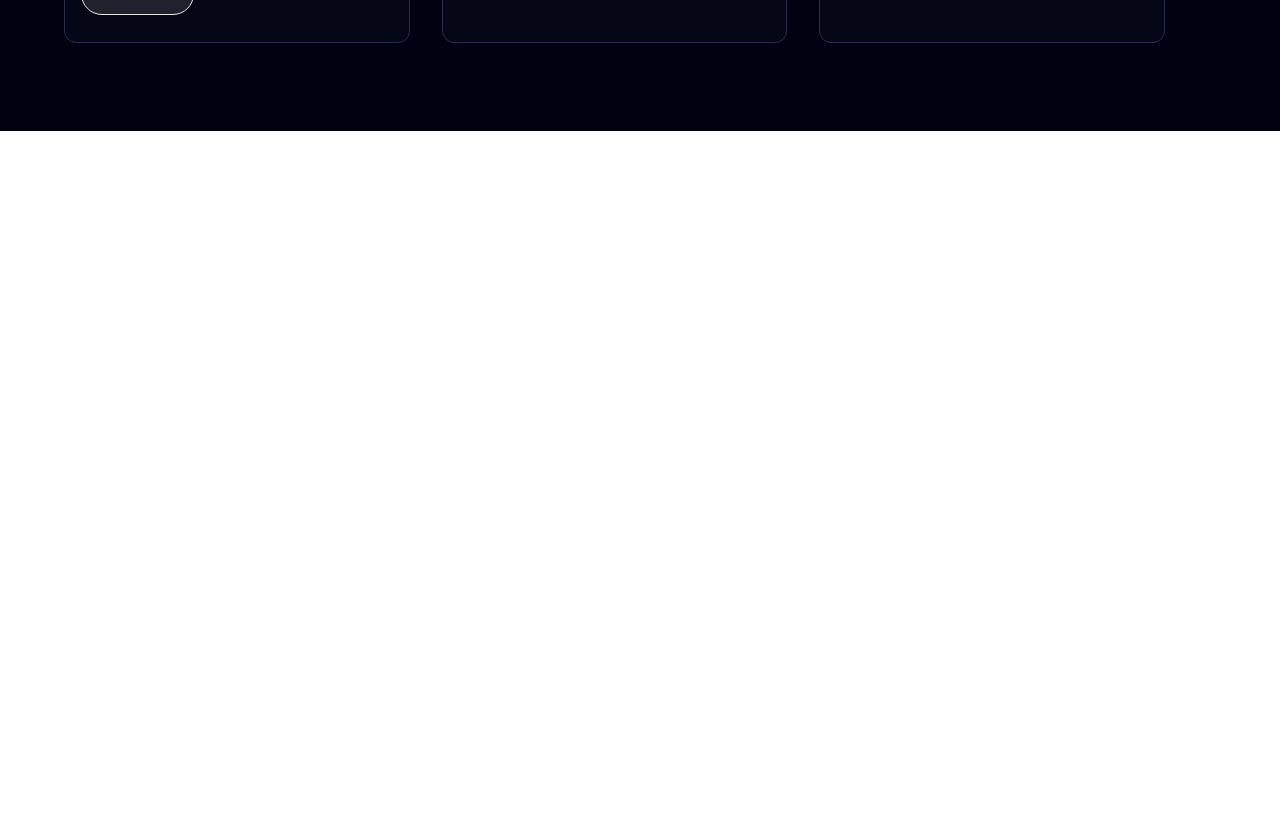
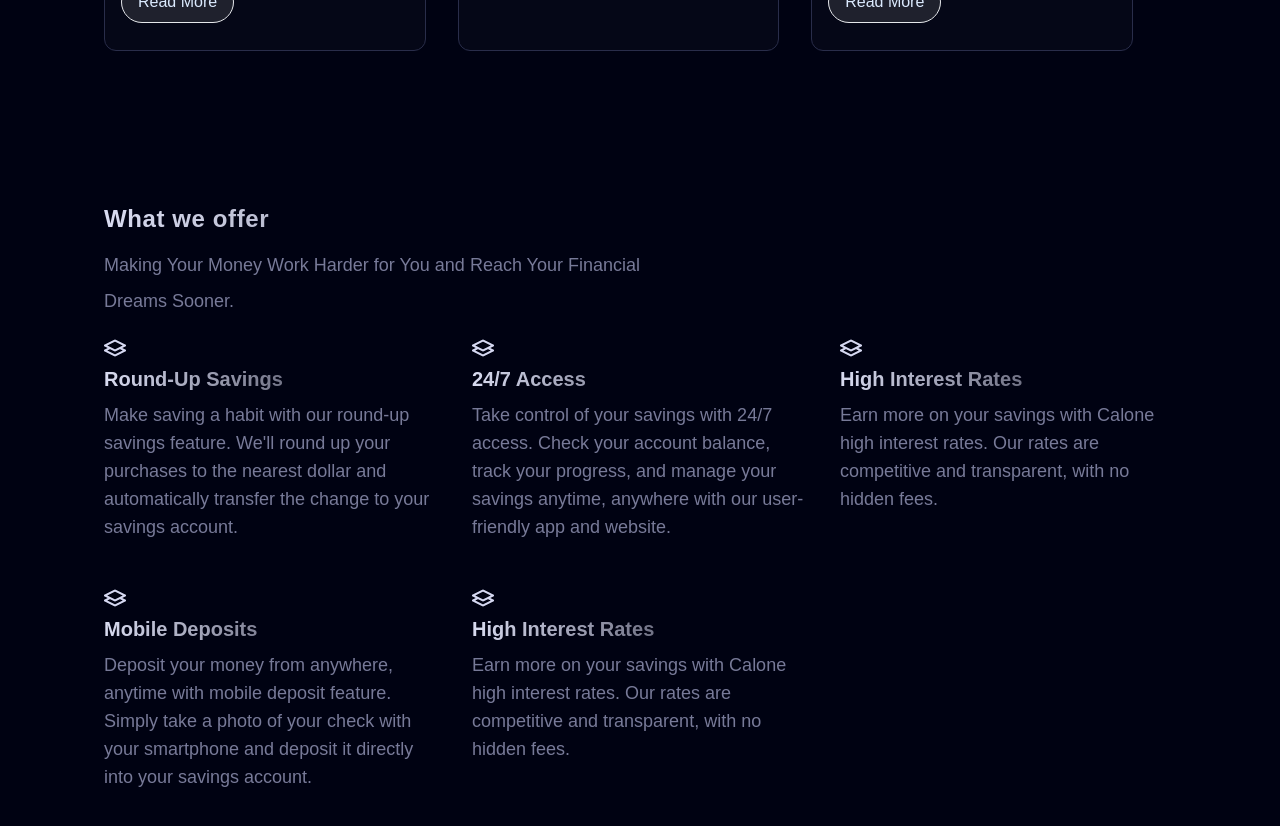
Before and after one commit to yusuf-ishaku/calone, a React (Vite) app: page / in a window 1280 px wide. Shown: the part 1940-2766 px from the top of the page. Before the commit the page ends 2071 px from the top, so only its background shows below. Built offline with nearby package versions, Linux system fonts and the light colour scheme; a web font is replaced by a local one.

Commit message:
I call Foxtrot

```diff
--- /dev/null
+++ b/src/components/authCards.jsx
@@ -0,0 +1,12 @@
+import Icon from "../assets/Icon.png";
+export const AuthCards = (props) =>{
+    return(
+        <>
+            <div className="w-auto">
+                <img className="my-2" src={Icon} alt="" />
+                <h3 className="block my-2 text-satoshi still text-xl font-black">{props.tag}</h3>
+                <p className="my-2 text-satoshi text-relieve text-lg">{props.info}</p>
+            </div>
+        </>
+    )
+}
--- a/src/index.css
+++ b/src/index.css
@@ -29,6 +29,9 @@
   }
   .bn{
     background-color: rgba(128, 128, 128, 0.206);
+  }
+  .cover{
+    background: linear-gradient(to right, #020629, #020629);
   }
   .still{
     background-image: linear-gradient(to right , #D9DCF1, #D9DCF11C );
--- a/src/pages/home.jsx
+++ b/src/pages/home.jsx
@@ -10,13 +10,14 @@ import SecureTHover from "../assets/SecureTHover.png";
 import Goal from "../assets/Goal.png";
 import GoalTHover from "../assets/GoalTHover.png";
 import { useState } from "react";
+import { AuthCards } from "../components/authCards";
 export const Home = () =>{
     const[mike, setMike] = useState(true);
     const [ju, setJu] = useState(true);
     const [mi, setMi] = useState(true)
     return(
         <>
-            <div className="hero">
+            <div className="hero p-10">
                 <div className="outer">
                     <Navbar></Navbar>
                     <div className="w-full h-fit flex px-16 py-16">
@@ -109,6 +110,24 @@ export const Home = () =>{
                         </div>
                     </div>
                 </div>
+                <div className="p-16 w-full h-fit">
+                    <div className="w-auto h-fit">
+                        <span className="block w-full h-full still tracking-wide text-satoshi font-black text-2xl">What we offer</span>
+                        <span className="block text-lg my-3 w-1/2 leading-9 text-satoshi text-relieve">
+                        Making Your Money Work Harder for You and Reach Your Financial Dreams Sooner.
+                        </span>
+                    </div>
+                    <div className="w-full grid grid-cols-3 gap-8 grid-rows-2">
+                        <AuthCards tag="Round-Up Savings" info="Make saving a habit with our round-up savings feature. We'll round up your purchases to the nearest dollar and automatically transfer the change to your savings account."></AuthCards>
+                        <AuthCards tag="24/7 Access" info="Take control of your savings with 24/7 access. Check your account balance, track your progress, and manage your savings anytime, anywhere with our user-friendly app and website."></AuthCards>
+                        <AuthCards tag="High Interest Rates" info="Earn more on your savings with Calone high interest rates. Our rates are competitive and transparent, with no hidden fees."></AuthCards>
+                        <AuthCards tag="Mobile Deposits" info="Deposit your money from anywhere, anytime with mobile deposit feature. Simply take a photo of your check with your smartphone and deposit it directly into your savings account."></AuthCards>
+                        <AuthCards tag="High Interest Rates" info="Earn more on your savings with Calone high interest rates. Our rates are competitive and transparent, with no hidden fees."></AuthCards>
+                    </div>
+                </div>
+                <div className="w-auto h-40 cover mx-16 mb-10">
+
+                </div>
             </div>
 
         </>
--- a/tailwind.config.cjs
+++ b/tailwind.config.cjs
@@ -4,7 +4,8 @@ module.exports = {
     "./index.html",
     "./src/App.jsx",
     "./src/components/navbar.jsx",
-    "./src/pages/home.jsx"
+    "./src/pages/home.jsx",
+    "./src/components/authCards.jsx"
   ],
   theme: {
     extend: {},
```
Also changed, not shown: src/assets/Icon.png (added).
